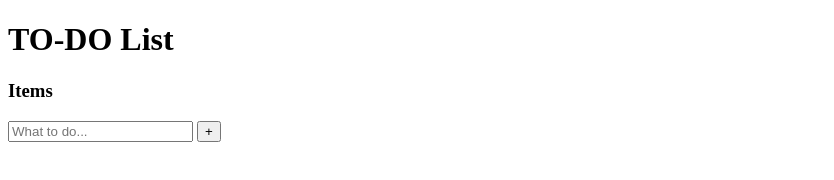
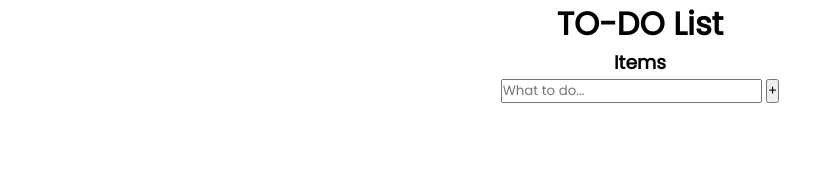
Before and after one commit to ChaanBiz/to-do-list, a plain HTML site: page index.html in a window 1280 px wide. Shown: the whole page, without its empty margins (0-834 px from the left). Drawn offline with nearby package versions, Linux system fonts and the light colour scheme; files that its build step writes are made by us from their sources.

Commit message:
first styles

```diff
--- a/index.html
+++ b/index.html
@@ -11,7 +11,9 @@
     <h1>TO-DO List</h1>
     <h3>Items</h3>
     <div id="items"></div>
-    <input type="text" id="itemInput" placeholder="What to do...">
-    <button id="add">+</button>
+    <div class="add">
+        <input type="text" id="itemInput" placeholder="What to do...">
+        <button id="add">+</button>
+    </div>
 </body>
 </html>
--- a/style.scss
+++ b/style.scss
@@ -0,0 +1,15 @@
+@import url("https://fonts.googleapis.com/css?family=Poppins:ital,wght@200,300,400,500,600,700,800;1,300&family=Poppins&display=swap");
+
+* {
+    padding: 0;
+    margin: 0;
+    box-sizing: border-box;
+    font-family: 'Poppins';
+}
+
+body {
+    display: flex;
+    flex-direction: column;
+    align-items: center;
+
+}
```
Also changed, not shown: style.css (added), 1 other file.
